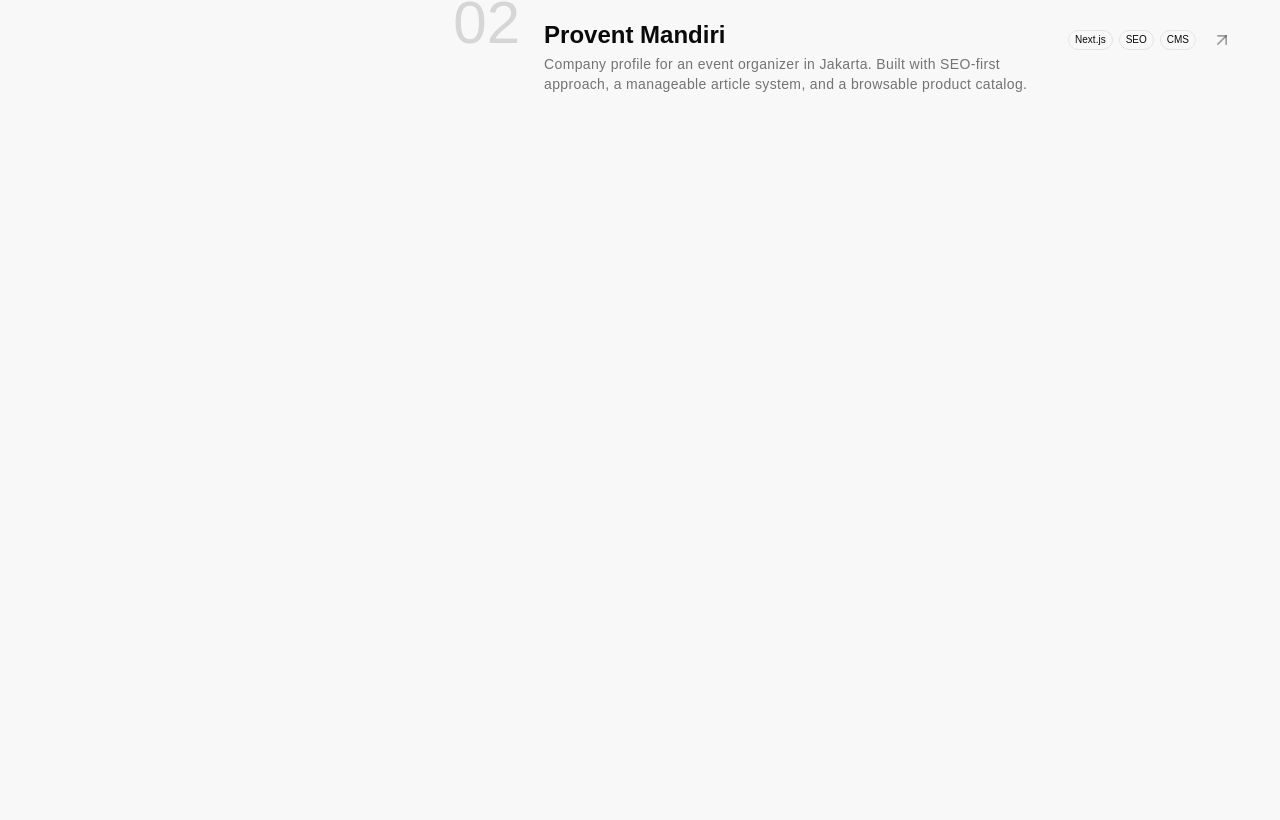
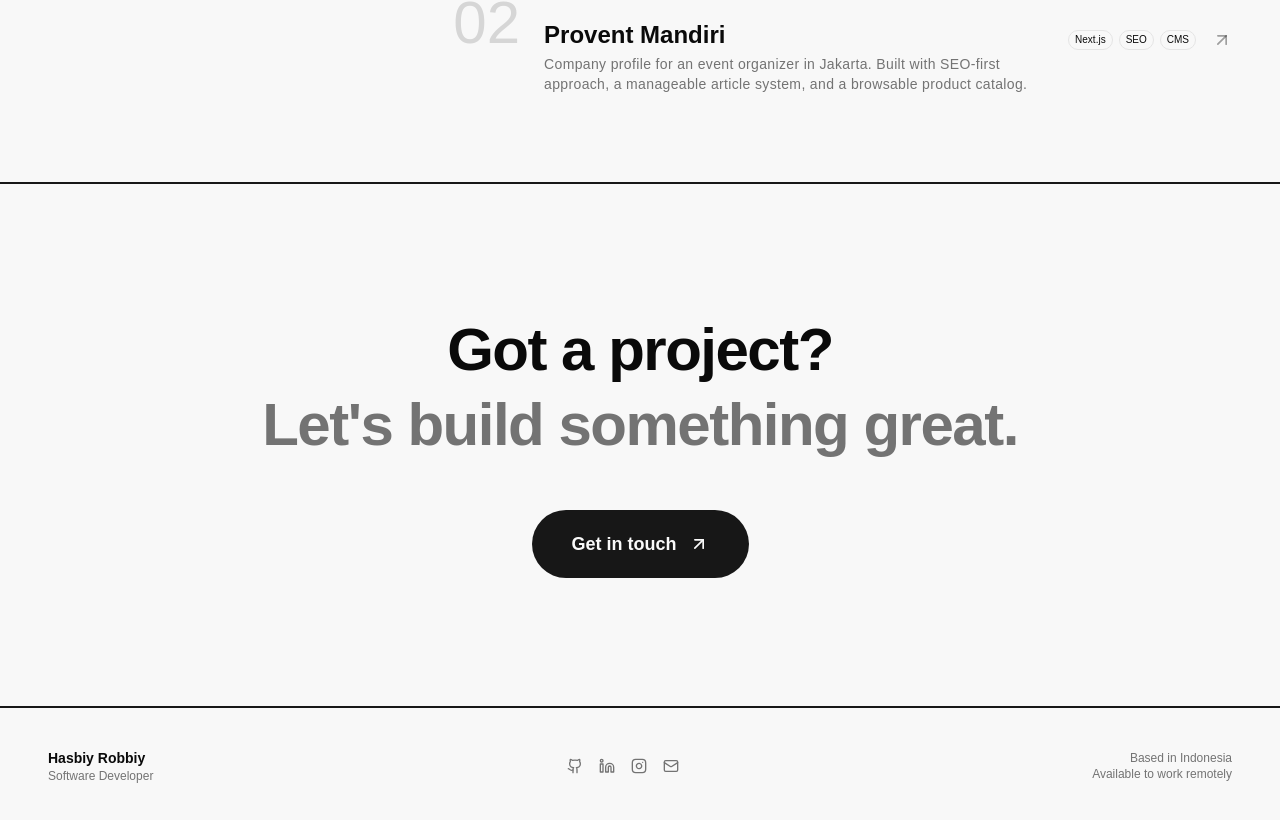
Before and after one commit to has-bii/portfolio, a React (Vite) app: page / in a window 1280 px wide. Shown: the part 2165-2985 px from the top of the page. Before the commit the page ends 2347 px from the top, so only its background shows below. Built offline with nearby package versions, Linux system fonts and the light colour scheme.

Commit message:
feat(home): add CTA and Footer components.

```diff
--- /dev/null
+++ b/src/components/Footer.tsx
@@ -0,0 +1,43 @@
+import socials from '@/data/socials'
+import { Github, Linkedin, Instagram, Mail } from 'lucide-react'
+
+const iconMap = { Github, Linkedin, Instagram, Mail } as const
+
+export default function Footer() {
+  return (
+    <footer className="w-full border-t border-primary px-12 py-10">
+      <div className="flex items-center justify-between">
+        {/* Left — Name */}
+        <div>
+          <p className="text-sm font-semibold">Hasbiy Robbiy</p>
+          <p className="text-xs text-muted-foreground">Software Developer</p>
+        </div>
+
+        {/* Middle — Icon row */}
+        <div className="flex items-center gap-4">
+          {socials.map(({ label, href, icon }) => {
+            const Icon = iconMap[icon]
+            return (
+              <a
+                key={label}
+                href={href}
+                target="_blank"
+                rel="noopener noreferrer"
+                aria-label={label}
+                className="text-muted-foreground transition-colors hover:text-foreground"
+              >
+                <Icon className="size-4" />
+              </a>
+            )
+          })}
+        </div>
+
+        {/* Right — Location */}
+        <div className="text-right">
+          <p className="text-xs text-muted-foreground">Based in Indonesia</p>
+          <p className="text-xs text-muted-foreground">Available to work remotely</p>
+        </div>
+      </div>
+    </footer>
+  )
+}
--- /dev/null
+++ b/src/components/home/CTA.tsx
@@ -0,0 +1,23 @@
+import { ArrowUpRight } from 'lucide-react'
+
+export default function CTA() {
+  return (
+    <section className="flex w-full flex-col items-center px-12 py-32">
+      {/* Headline */}
+      <h2 className="text-center text-6xl font-bold leading-tight tracking-tight">
+        Got a project?
+        <br />
+        <span className="text-muted-foreground">Let&apos;s build something great.</span>
+      </h2>
+
+      {/* CTA Button */}
+      <a
+        href="mailto:hello@hasbii.dev"
+        className="group mt-12 inline-flex items-center gap-3 rounded-full bg-primary px-10 py-5 text-lg font-semibold text-primary-foreground transition-all hover:gap-5 hover:bg-primary/80"
+      >
+        Get in touch
+        <ArrowUpRight className="size-5 transition-transform group-hover:-translate-y-0.5 group-hover:-translate-x-0.5" />
+      </a>
+    </section>
+  )
+}
--- /dev/null
+++ b/src/data/socials.ts
@@ -0,0 +1,8 @@
+const socials = [
+  { label: 'GitHub', href: 'https://github.com/hasbii', icon: 'Github' },
+  { label: 'LinkedIn', href: 'https://linkedin.com/in/hasbii', icon: 'Linkedin' },
+  { label: 'Instagram', href: 'https://instagram.com/hasbii', icon: 'Instagram' },
+  { label: 'Email', href: 'mailto:hello@hasbii.dev', icon: 'Mail' },
+] as const
+
+export default socials
--- a/src/routes/index.tsx
+++ b/src/routes/index.tsx
@@ -1,7 +1,9 @@
 import AboutMe from '@/components/home/AboutMe'
+import CTA from '@/components/home/CTA'
 import Hero from '@/components/home/Hero'
 import SelectedWork from '@/components/home/SelectedWork'
 import Services from '@/components/home/Services'
+import Footer from '@/components/Footer'
 import { Separator } from '@/components/ui/separator'
 import { createFileRoute } from '@tanstack/react-router'
 
@@ -17,6 +19,11 @@
       <Services />
       <Separator />
       <SelectedWork />
+      <Separator />
+      <Separator />
+      <CTA />
+      <Separator />
+      <Footer />
     </>
   )
 }
```
